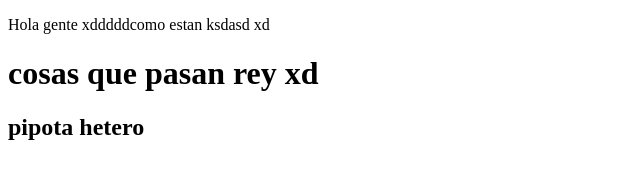
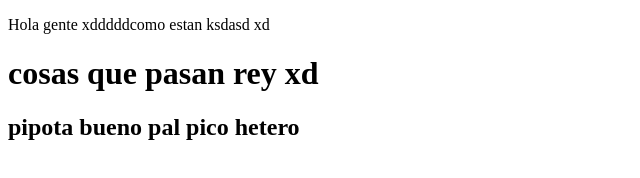
Before and after one commit to Belfegorw/protectwladi, a plain HTML site: page index.html in a window 1280 px wide. Shown: the whole page, without its empty margins (0-640 px from the left). Drawn offline with Linux system fonts and the light colour scheme.

Commit message:
weas que pasan compare

```diff
--- a/index.html
+++ b/index.html
@@ -9,6 +9,6 @@
 <body><p>Hola gente xdddddcomo estan ksdasd xd
 
 </p>
-    <h1>cosas que pasan rey xd</h1> <h2>pipota hetero</h2>
+    <h1>cosas que pasan rey xd</h1> <h2>pipota bueno pal pico hetero</h2>
 </body>
 </html>
```
